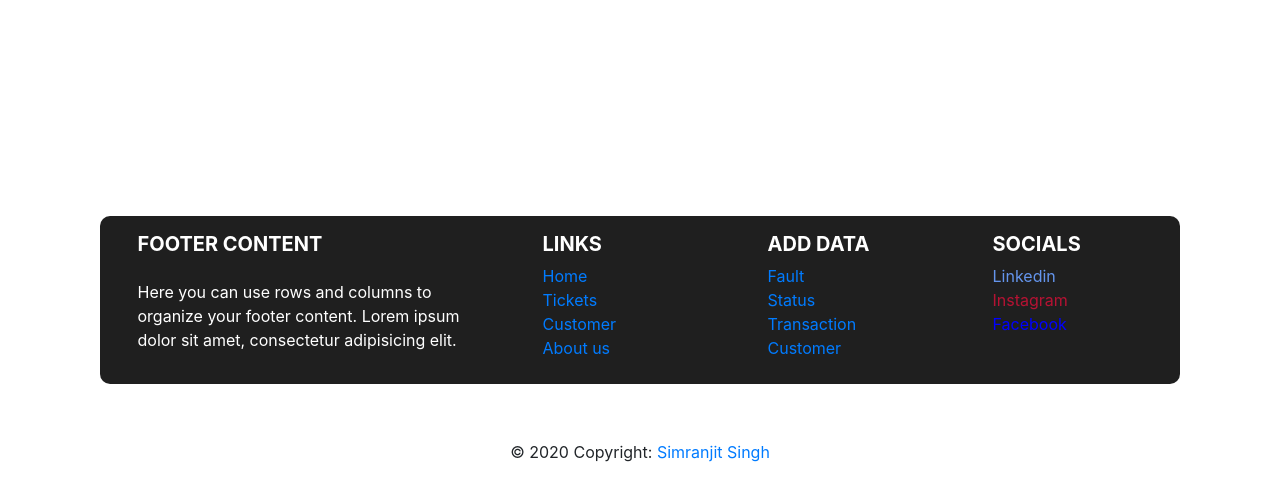
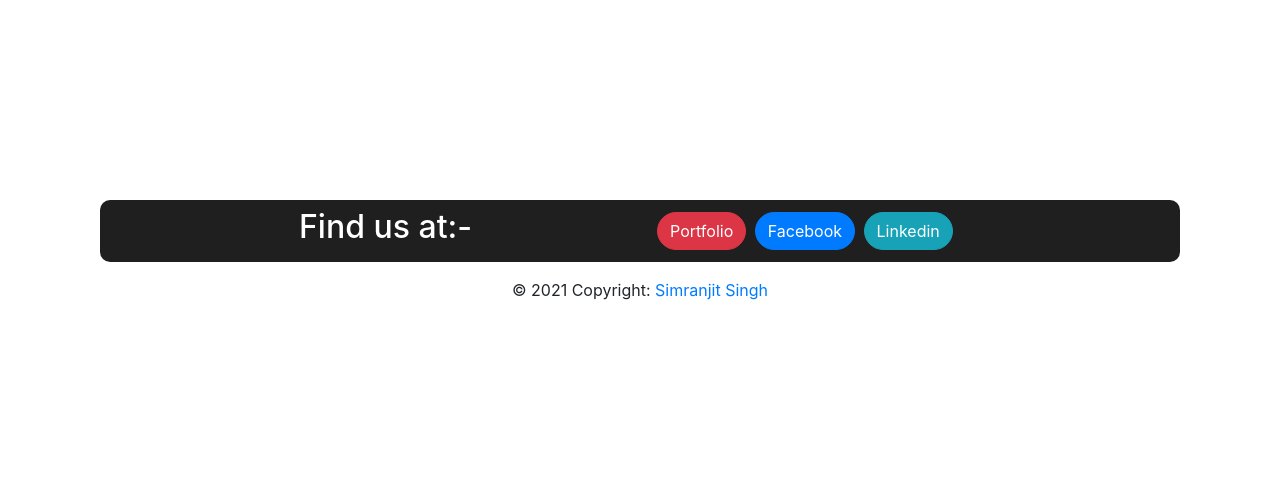
Before and after one commit to jhanceboyz/test, a Django app: page /estore/ in a window 1280 px wide. Shown: the part 946-1426 px from the top of the page. After the commit the page ends 1246 px from the top, so only its background shows below. Run offline with Django 4.2, Linux system fonts and the light colour scheme; a user stored in the database is signed in; some libraries are stand-ins or nearby versions.

Commit message:
Footer changes

```diff
--- a/eStore/templates/layout.html
+++ b/eStore/templates/layout.html
@@ -28,16 +28,11 @@
     <div class="container animate__animated animate__fadeIn">
 
         <!-- HEADER -->
-        <div class="">
-            <div class="row">
-                <div class="col">Ph no :- +1(647)-(502)-8050</div>
-                <div class="col" style="text-align: right;">Myworksection@gmail.com</div>
-            </div>
-        </div>
+
         <!-- END HEADER -->
 
         <!-- NAVBAR -->
-        <nav class="navbar navbar-expand-lg navbar-dark" style="border-radius: 10px; background-color: rgba(0, 0, 0, 0.877);">
+        <nav class="navbar navbar-expand-lg navbar-dark" style="border-radius: 10px; background-color: rgba(0, 0, 0, 0.877); margin-top: 4px;">
             <a class="navbar-brand" href="#">MakeITnow</a>
             <button class="navbar-toggler" type="button" data-toggle="collapse" data-target="#navbarSupportedContent"
                 aria-controls="navbarSupportedContent" aria-expanded="false" aria-label="Toggle navigation">
@@ -91,139 +86,20 @@
         <div class="container sticky-bottom" style="margin-top: 350px;">
             <footer class="page-footer font-small stylish-color-dark pt-4">
 
-                <!-- Footer Links -->
-                <div class="container text-center text-md-left">
-
-                    <!-- Grid row -->
-                    <div class="row" style="background-color: rgba(0, 0, 0, 0.877);
-                    text-decoration-color: white; color: white; border-radius: 10px;">
-                        <!-- Grid column -->
-                        <div class="col-md-4 mx-auto mb-3">
-
-                            <!-- Content -->
-                            <h5 class="font-weight-bold text-uppercase mt-3 mb-4">Footer
-                                Content</h5>
-                            <p>Here you can use rows and columns to organize your footer
-                                content. Lorem ipsum dolor sit amet,
-                                consectetur
-                                adipisicing elit.</p>
-
+                <nav class="navbar navbar-expand-lg navbar-light" style="border-radius: 10px; background-color: rgba(0, 0, 0, 0.877); margin-top: 4px;">
+                    <div class="container center justify-content-center">
+                        <div class="col-sm">
+                            <h2 style="color: white; text-align: center; justify-items: center;" >Find us at:- </h2>
                         </div>
-                        <!-- Grid column -->
-
-                        <hr class="clearfix w-100 d-md-none">
-
-                        <!-- Grid column -->
-                        <div class="col-md-2 mx-auto">
-
-                            <!-- Links -->
-                            <h5 class="font-weight-bold text-uppercase mt-3 mb-2">Links</h5>
-                            <ul class="list-unstyled">
-                                <li>
-                                    <a href="{% url 'homepage' %}" style="text-decoration: none;">Home</a>
-                                </li>
-                                <li>
-                                    <a href="{% url 'tickets' %}" style="text-decoration: none;">Tickets</a>
-                                </li>
-                                <li>
-                                    <a href="{% url 'searchcustomer' %}" style="text-decoration: none;">Customer</a>
-                                </li>
-                                <li>
-                                    <a href="" style="text-decoration: none;">About us</a>
-                                </li>
-                            </ul>
-
+                        <div class="col-sm">
+                            <a href="http://mbena.ml" type="button" class="btn btn-danger" style="border-radius: 20px; margin: 2px;"> Portfolio</a>
+                            <a href="" type="button" class="btn btn-primary" style="border-radius: 20px; margin: 2px;">Facebook</a>
+                            <a href="https://www.linkedin.com/in/simranjit-singh-a73350175" type="button" class="btn btn-info" style="border-radius: 20px; margin: 2px;">Linkedin</a>
                         </div>
-                        <!-- Grid column -->
-
-                        <hr class="clearfix w-100 d-md-none">
-
-                        <!-- Grid column -->
-                        <div class="col-md-2 mx-auto">
-
-                            <!-- Links -->
-                            <h5 class="font-weight-bold text-uppercase mt-3 mb-2">Add Data</h5>
-                            <ul class="list-unstyled">
-                                <li>
-                                    <a href="{% url 'addfault' %}" style="text-decoration: none;">Fault</a>
-                                </li>
-                                <li>
-                                    <a href="{% url 'addstatus' %}" style="text-decoration: none;">Status</a>
-                                </li>
-                                <li>
-                                    <a href="#!" style="text-decoration: none;">Transaction</a>
-                                </li>
-                                <li>
-                                    <a href="{% url 'addcustomer' %}" style="text-decoration: none;">Customer</a>
-                                </li>
-                            </ul>
-
-                        </div>
-                        <!-- Grid column -->
-
-                        <hr class="clearfix w-100 d-md-none">
-
-                        <!-- Grid column -->
-                        <div class="col-md-2 mx-auto">
-
-                            <!-- Links -->
-                            <h5 class="font-weight-bold text-uppercase mt-3 mb-2">Socials</h5>
-                            <ul class="list-unstyled">
-                                <li>
-                                    <a href="https://www.linkedin.com/in/simranjit-singh-a73350175/" style="text-decoration: none; color: cornflowerblue;">Linkedin</a>
-                                </li>
-                                <li>
-                                    <a href="#!" style="text-decoration: none; color: rgb(182, 18, 51);">Instagram</a>
-                                </li>
-                                <li>
-                                    <a href="#!" style="text-decoration: none; color: blue;">Facebook</a>
-                                </li>
-                                <li>
-                                    <a href="#!" style="text-decoration: none;"></a>
-                                </li>
-                            </ul>
-
-                        </div>
-                        <!-- Grid column -->
-
                     </div>
-                    <!-- Grid row -->
-
-                </div>
-                <!-- Footer Links -->
-
-                <!-- Social buttons -->
-                <ul class="list-unstyled list-inline text-center">
-                    <li class="list-inline-item">
-                        <a class="btn-floating btn-fb mx-1">
-                            <i class="fab fa-facebook-f"> </i>
-                        </a>
-                    </li>
-                    <li class="list-inline-item">
-                        <a class="btn-floating btn-tw mx-1">
-                            <i class="fab fa-twitter"> </i>
-                        </a>
-                    </li>
-                    <li class="list-inline-item">
-                        <a class="btn-floating btn-gplus mx-1">
-                            <i class="fab fa-google-plus-g"> </i>
-                        </a>
-                    </li>
-                    <li class="list-inline-item">
-                        <a class="btn-floating btn-li mx-1">
-                            <i class="fab fa-linkedin-in"> </i>
-                        </a>
-                    </li>
-                    <li class="list-inline-item">
-                        <a class="btn-floating btn-dribbble mx-1">
-                            <i class="fab fa-dribbble"> </i>
-                        </a>
-                    </li>
-                </ul>
-                <!-- Social buttons -->
-
+                </nav>
                 <!-- Copyright -->
-                <div class="footer-copyright text-center py-3">© 2020 Copyright:
+                <div class="footer-copyright text-center py-3">© 2021 Copyright:
                     <a href="https://mdbootstrap.com/"> Simranjit Singh</a>
                 </div>
                 <!-- Copyright -->
```
Also changed, not shown: db.sqlite3.
